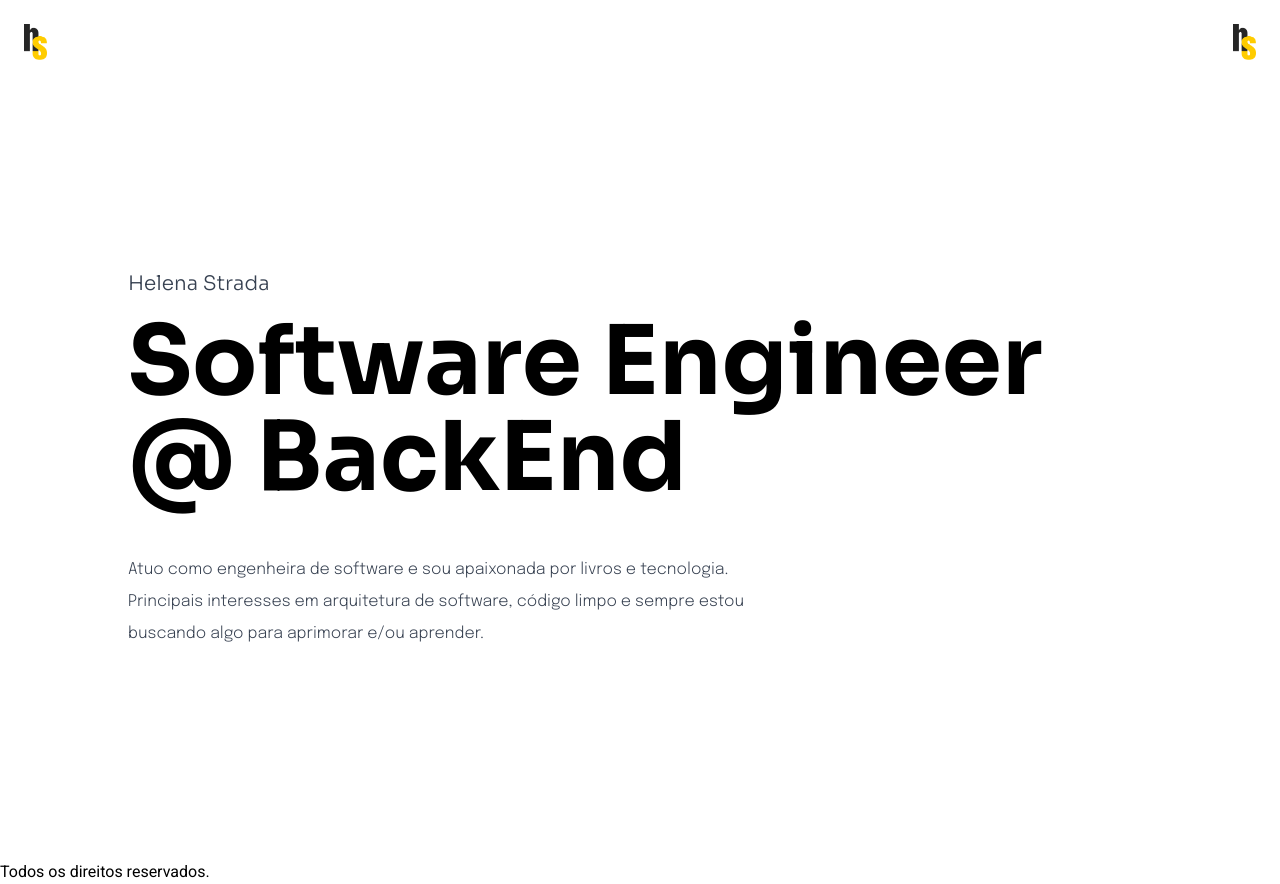
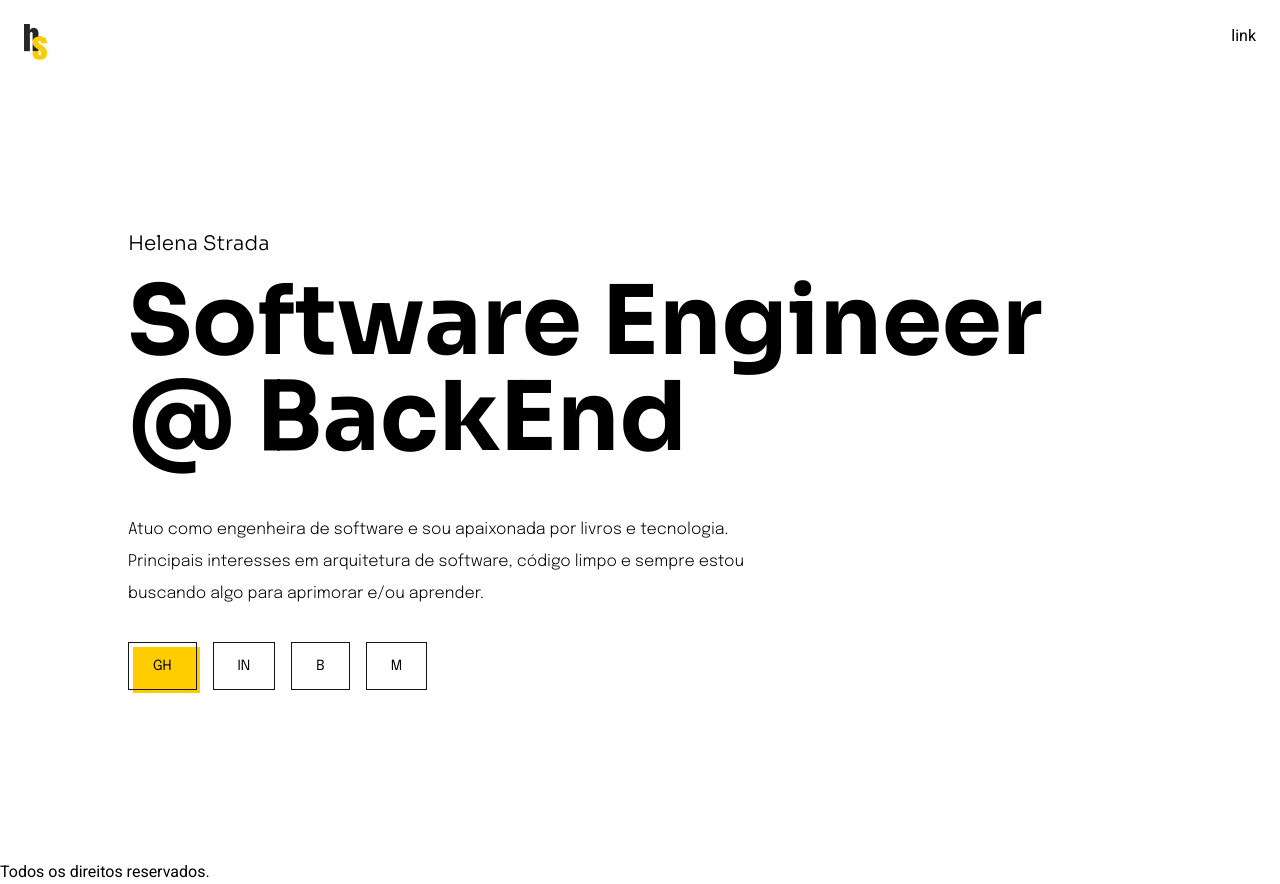
Before and after one commit to hstrada/hstrada.github.io, a Next.js app in the folder hstrada/: page / in a window 1280 px wide. Built offline with nearby package versions, Linux system fonts and the light colour scheme.

Commit message:
adding outline and solid buttons

```diff
--- /dev/null
+++ b/hstrada/components/atoms/Button/Outline/index.tsx
@@ -0,0 +1,9 @@
+import { TButtonSolidProps } from '../interface'
+
+export const Outline = ({ children }: TButtonSolidProps) => {
+  return (
+    <button className="base-button" role="button">
+      {children}
+    </button>
+  )
+}
--- /dev/null
+++ b/hstrada/components/atoms/Button/Solid/index.tsx
@@ -0,0 +1,10 @@
+import { TButtonSolidProps } from '../interface'
+import styles from './solid.module.css'
+
+export const Solid = ({ children }: TButtonSolidProps) => {
+  return (
+    <button className={`${styles.button} base-button`} role="button">
+      {children}
+    </button>
+  )
+}
--- /dev/null
+++ b/hstrada/components/atoms/Button/Solid/solid.module.css
@@ -0,0 +1,16 @@
+.button:after {
+  content: '';
+  background-color: #ffcc00;
+  width: 100%;
+  z-index: -1;
+  position: absolute;
+  height: 100%;
+  top: 4px;
+  left: 4px;
+  transition: 0.2s;
+}
+
+.button:hover:after {
+  top: 0px;
+  left: 0px;
+}
--- /dev/null
+++ b/hstrada/components/atoms/Button/interface.ts
@@ -0,0 +1,5 @@
+import { ReactNode } from 'react'
+
+export type TButtonSolidProps = {
+  children: ReactNode
+}
--- a/hstrada/pages/index.tsx
+++ b/hstrada/pages/index.tsx
@@ -1,6 +1,8 @@
 import type { NextPage } from 'next'
 import Head from 'next/head'
 import Image from 'next/image'
+import { Outline } from '../components/atoms/Button/Outline'
+import { Solid } from '../components/atoms/Button/Solid'
 
 const Home: NextPage = () => {
   return (
@@ -18,12 +20,9 @@ const Home: NextPage = () => {
           width={23}
           height={36}
         />
-        <Image
-          src="/hs.png"
-          alt="Helena Strada Profile Logo"
-          width={23}
-          height={36}
-        />
+        <a>
+          link
+        </a>
       </header>
 
       <main>
@@ -41,6 +40,12 @@ const Home: NextPage = () => {
               código limpo e sempre estou buscando algo para aprimorar e/ou
               aprender.
             </p>
+            <div className="pt-8 space-x-4">
+              <Solid>GH</Solid>
+              <Outline>IN</Outline>
+              <Outline>B</Outline>
+              <Outline>M</Outline>
+            </div>
           </div>
         </section>
       </main>
--- a/hstrada/styles/globals.css
+++ b/hstrada/styles/globals.css
@@ -18,3 +18,7 @@ a {
 * {
   box-sizing: border-box;
 }
+
+.base-button {
+  @apply border-neutral-900 border border-solid text-sm font-display py-[13px] px-[24px] cursor-pointer relative select-none touch-manipulation;
+}
--- a/hstrada/tailwind.config.js
+++ b/hstrada/tailwind.config.js
@@ -1,20 +1,28 @@
 /** @type {import('tailwindcss').Config} */
-const defaultTheme = require('tailwindcss/defaultTheme');
+const defaultTheme = require('tailwindcss/defaultTheme')
 
 module.exports = {
   content: [
     './pages/**/*.{js,ts,jsx,tsx}',
-    './components/**/*.{js,ts,jsx,tsx}'
+    './components/**/*.{js,ts,jsx,tsx}',
   ],
   theme: {
+    colors: {
+      neutral: {
+        900: '#161616',
+      },
+      yellow: {
+        500: '#FFCC00',
+      },
+    },
     fontFamily: {
-      display: ['Epilogue']
+      display: ['Epilogue'],
     },
     extend: {
       fontFamily: {
-        sans: ['Sora', ...defaultTheme.fontFamily.sans]
-      }
-    }
+        sans: ['Sora', ...defaultTheme.fontFamily.sans],
+      },
+    },
   },
-  plugins: []
-};
+  plugins: [],
+}
```
